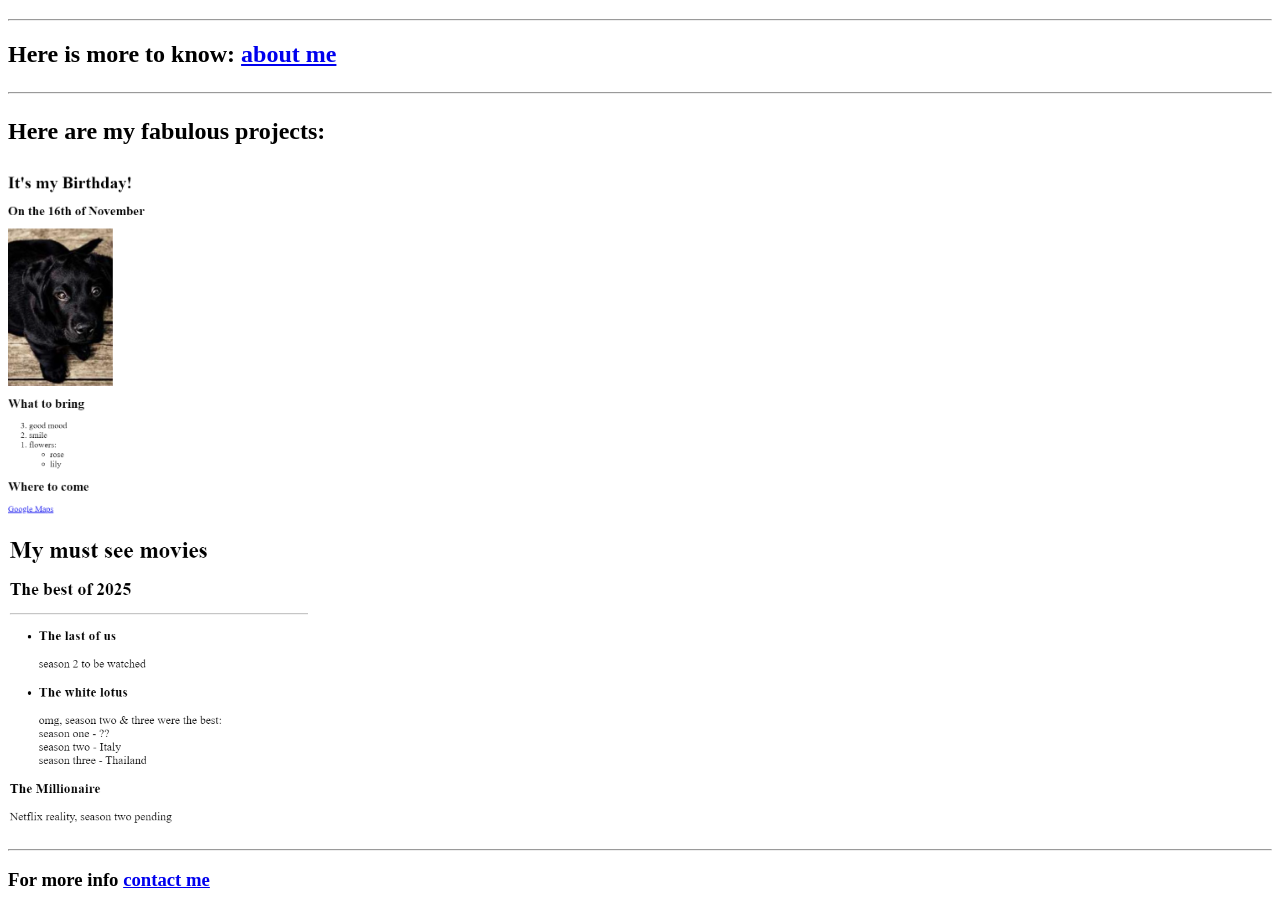
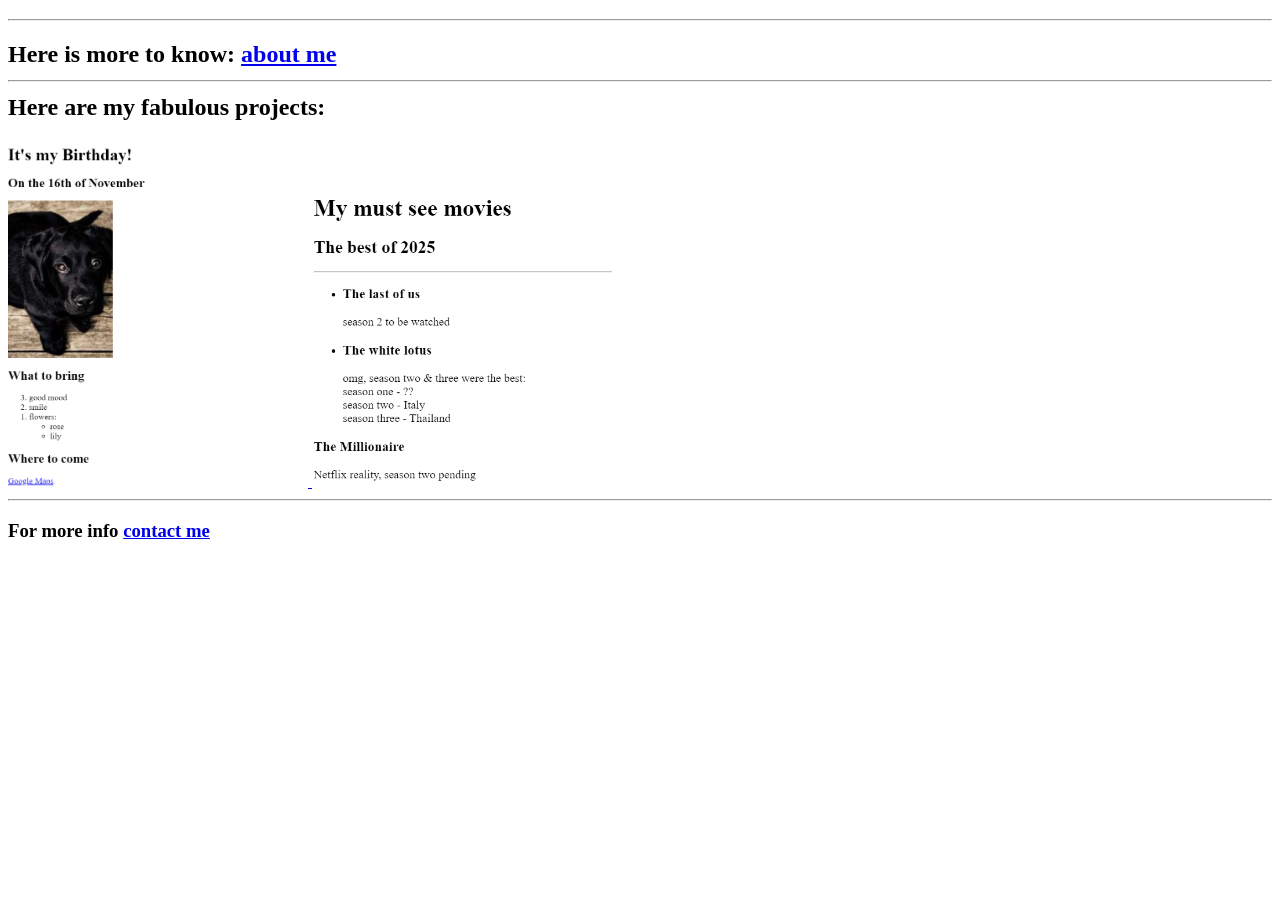
Before and after one commit to gelianazel/html-portfolioo, a plain HTML site: page index.html in a window 1280 px wide. Shown: the part 61-971 px from the top of the page. After the commit the page ends 800 px from the top, so only its background shows below. Drawn offline with Linux system fonts and the light colour scheme.

Commit message:
Add files via upload

```diff
--- a/index.html
+++ b/index.html
@@ -6,22 +6,15 @@
 </head>
 <body>
     <h1>This is my webpage about me creating webpages</h1>
-    <hr>
-    <p><h2>
-        Here is more to know: <a href="http://127.0.0.1:3000/4.3 HTML Porfolio Project/public/about.html"> about me </a>
-    </p>
-    <hr>
-    <p> <h2>
+    <hr />
+    <h2> Here is more to know: <a href="./public/about.html"> about me </a>
+    <hr />
         Here are my fabulous projects:
-    </p> </h2>
-        <p>
-            <a href="http://127.0.0.1:3000/4.3 HTML Porfolio Project/public/birthday-invite.html"> <img src="./assets/images/birthday-invite.png" style="width: 300px; height: auto;"> </a>
-        </p>
-    <p>
-        <a href="http://127.0.0.1:3000/4.3 HTML Porfolio Project/public/movie-ranking.html"> <img src="./assets/images/movie-ranking.png" style="width: 300px; height: auto;"> </a>
-    </p>
-    <hr>
-    <p>
-        <h3>For more info <a href="http://127.0.0.1:3000/4.3 HTML Porfolio Project/public/contact.html"> contact me </a></h3> </p>
+    </h2>
+        <a href="./public/birthday-invite.html"> <img src="./assets/images/birthday-invite.png" style="width: 300px; height: auto;"> </a>
+
+        <a href="./public/movie-ranking.html"> <img src="./assets/images/movie-ranking.png" style="width: 300px; height: auto;"> </a>
+    <hr />
+        <h3>For more info <a href="./public/contact.html"> contact me </a></h3>
 </body>
 </html>
```
